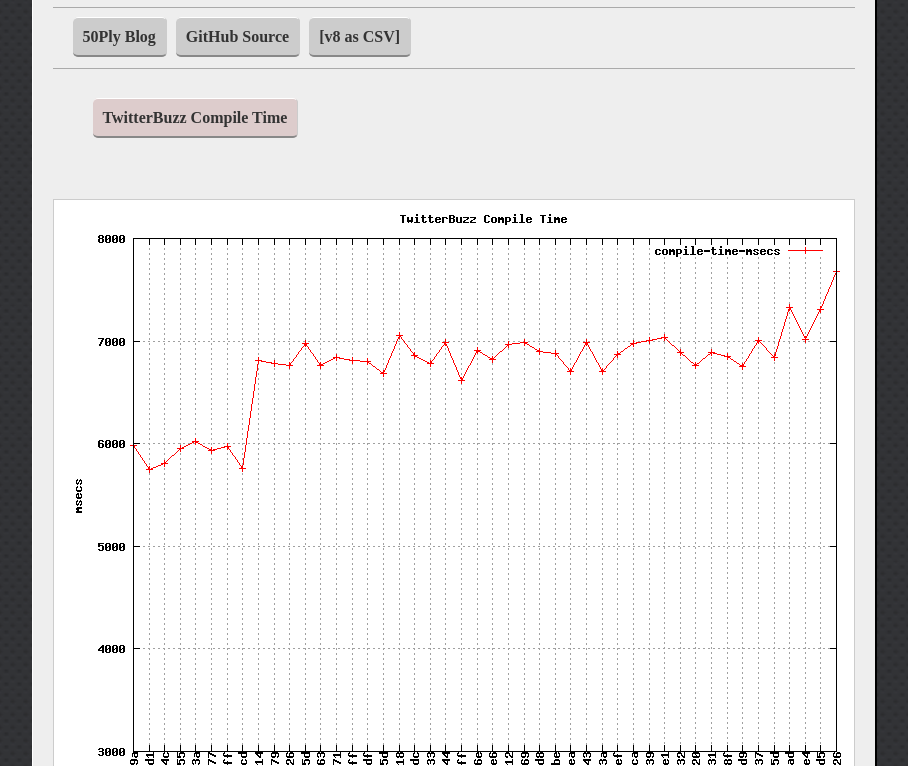
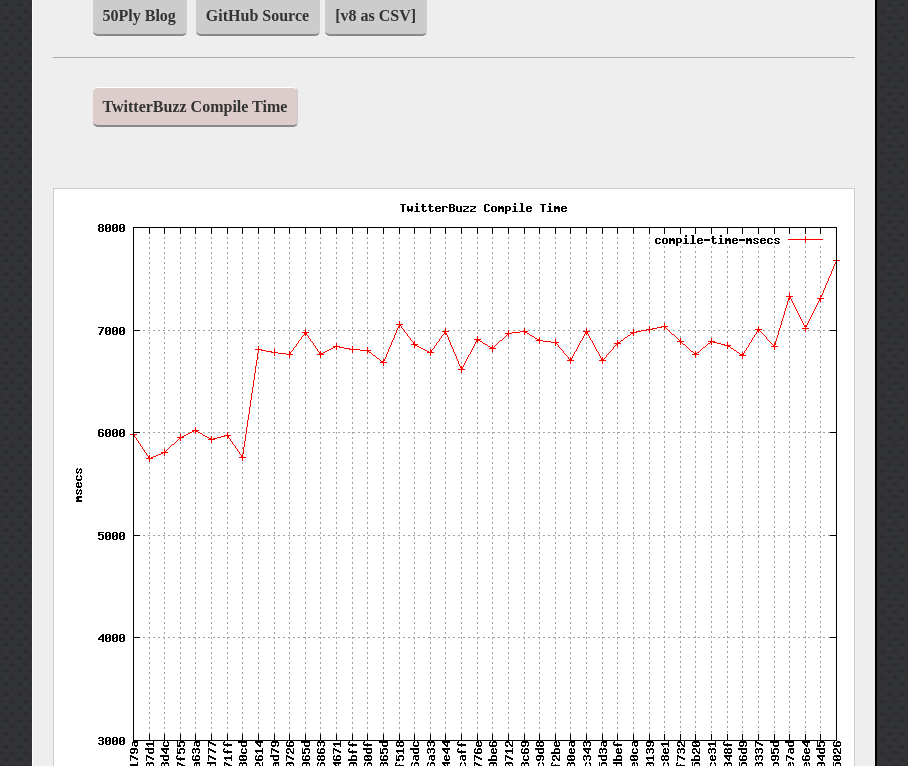
Before and after one commit to netguy204/cljs-bench, a plain HTML site: page resources/index.html in a window 1280 px wide. Shown: the part 334-1100 px from the top of the page, without its empty margins (186-1094 px from the left). Drawn offline with Linux system fonts and the light colour scheme.

Commit message:
fixed links for wider fonts

```diff
--- a/resources/index.html
+++ b/resources/index.html
@@ -44,16 +44,15 @@
 }
 
 #nav {
-padding:20px;
-height:20px;
+height:auto;
 border-style:solid;
-border-width: 1 0;
+border-width: 0 0 1;
 border-color:#aaa;
 }
 
 #nav li {
-display: inline;
-padding: 0;
+display: inline-block;
+height: 50px;
 }
 
 #nav a {
```
